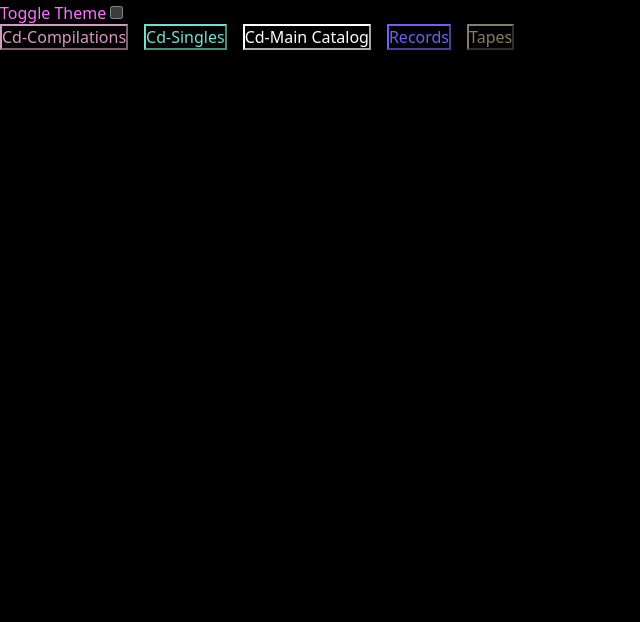
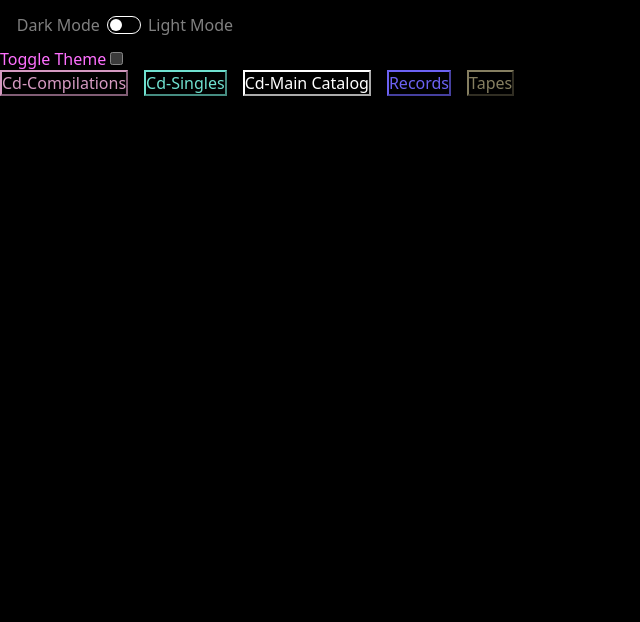
Before and after one commit to smajewski1980/music_collection_insert_app_v2, a website with bundled scripts: page frontend/index.html in a window 1280 px wide. Shown: the part 178-800 px from the top of the page, without its empty margins (0-640 px from the left). Built offline with nearby package versions, Linux system fonts and the light colour scheme; files whose address does not match are found by name; a web font is replaced by a local one.

Commit message:
got a slider set up instead of checkbox for theme toggle

```diff
--- a/frontend/index.html
+++ b/frontend/index.html
@@ -32,6 +32,20 @@
   <body>
     <header>
       <h1>Music Catalog <br />Insert Tool</h1>
+
+      <div class="plan-slider-wrapper">
+        <p
+          id="plan-monthly"
+          class="slider-active"
+        >
+          Dark Mode
+        </p>
+        <div id="plan-slider">
+          <div id="slide"></div>
+        </div>
+        <p id="plan-yearly">Light Mode</p>
+      </div>
+
       <div class="input-wrapper">
         <label for="theme-toggle">Toggle Theme</label>
         <input
--- a/frontend/script.js
+++ b/frontend/script.js
@@ -478,3 +478,20 @@ incrementCheckbox.addEventListener("change", () => {
 });
 
 themeToggleSwitch.addEventListener("change", handleThemeChange);
+
+// slider
+const planSlider = document.getElementById("plan-slider");
+const slide = document.getElementById("slide");
+let billingFrequency = "monthly";
+
+function handleBillingFrequency() {
+  if (billingFrequency === "monthly") {
+    billingFrequency = "yearly";
+    slide.style.right = ".125rem";
+  } else {
+    billingFrequency = "monthly";
+    slide.style.right = "1.125rem";
+  }
+}
+
+planSlider.addEventListener("click", handleBillingFrequency);
--- a/frontend/style.css
+++ b/frontend/style.css
@@ -157,3 +157,36 @@ fieldset {
 [data-theme="light"] {
   color-scheme: light;
 }
+
+.plan-slider-wrapper {
+  align-items: center;
+  /* background-color: blue; */
+  border-radius: 10px;
+  color: grey;
+  display: flex;
+  justify-content: center;
+  padding-block: 0.75rem;
+  width: 250px;
+
+  #plan-slider {
+    /* background-color: blue; */
+    outline: 1px solid white;
+    border-radius: 999vw;
+    cursor: pointer;
+    height: 1rem;
+    margin-inline: 0.5rem;
+    padding: 0.125rem;
+    position: relative;
+    width: 2rem;
+
+    #slide {
+      aspect-ratio: 1;
+      background-color: white;
+      border-radius: 50%;
+      height: 0.75rem;
+      position: absolute;
+      right: 1.125rem;
+      transition: right 0.25s ease;
+    }
+  }
+}
```
